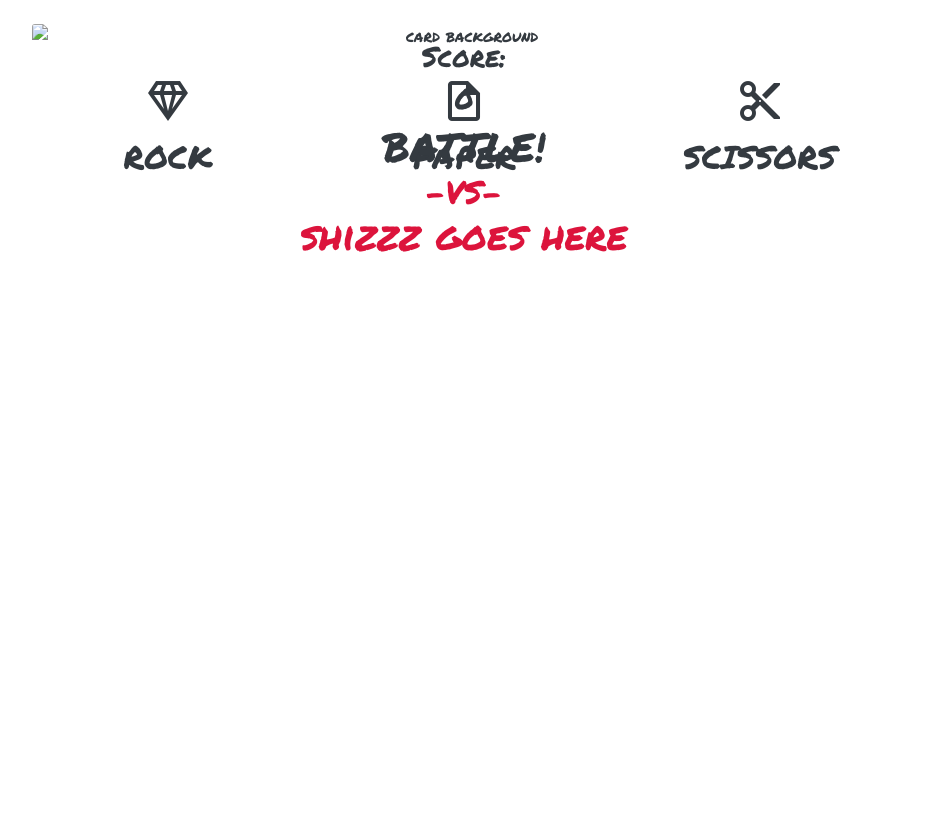
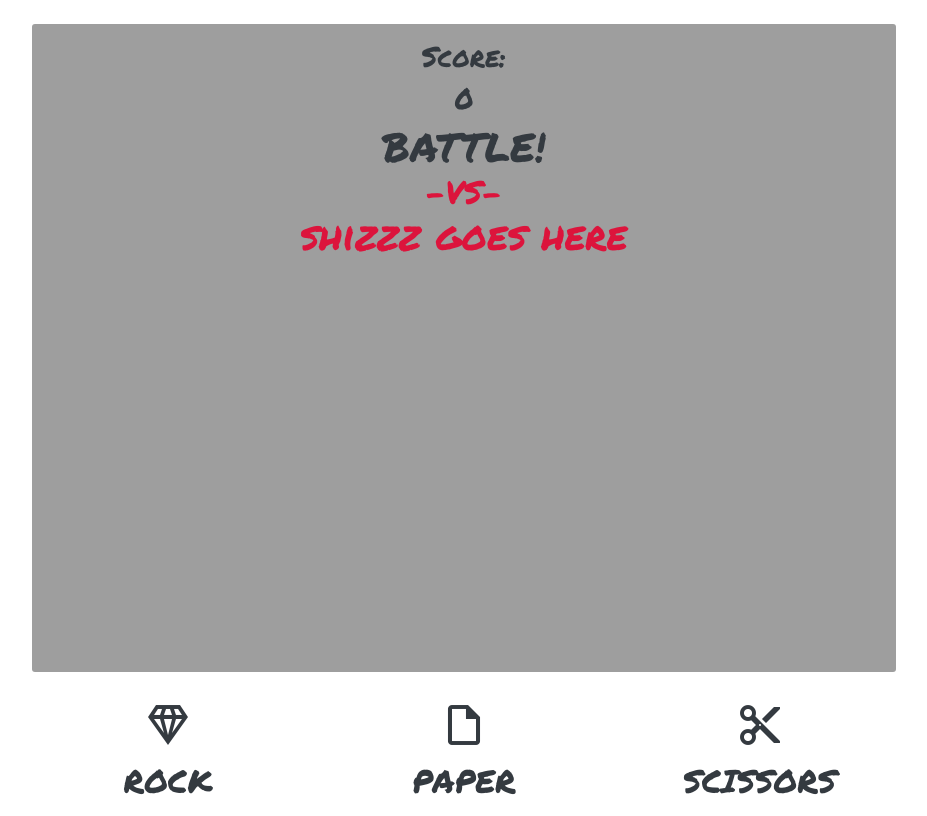
Before and after one commit to JacksonSchacher/RockPaperScissorsApp, a plain HTML site: page index.html in a window 1280 px wide. Shown: the whole page, without its empty margins (176-1103 px from the left). Drawn offline with nearby package versions, Linux system fonts and the light colour scheme; the site is published under a folder, as on GitHub Pages, so addresses that start at the root find nothing.

Commit message:
removed /

```diff
--- a/index.html
+++ b/index.html
@@ -21,7 +21,7 @@
         <div class="row justify-content-center">
             <div class="card text-dark text-center mt-4">
 
-                <img class="card-img img-fluid bg-gif-img" src="/assets/bg-streaks.gif" alt="card background">
+                <img class="card-img img-fluid bg-gif-img" src="assets/bg-streaks.gif" alt="card background">
                 <div class="col card-img-overlay">
                     <h3>Score:
                         <h3 id='score'>0</h3>
```
